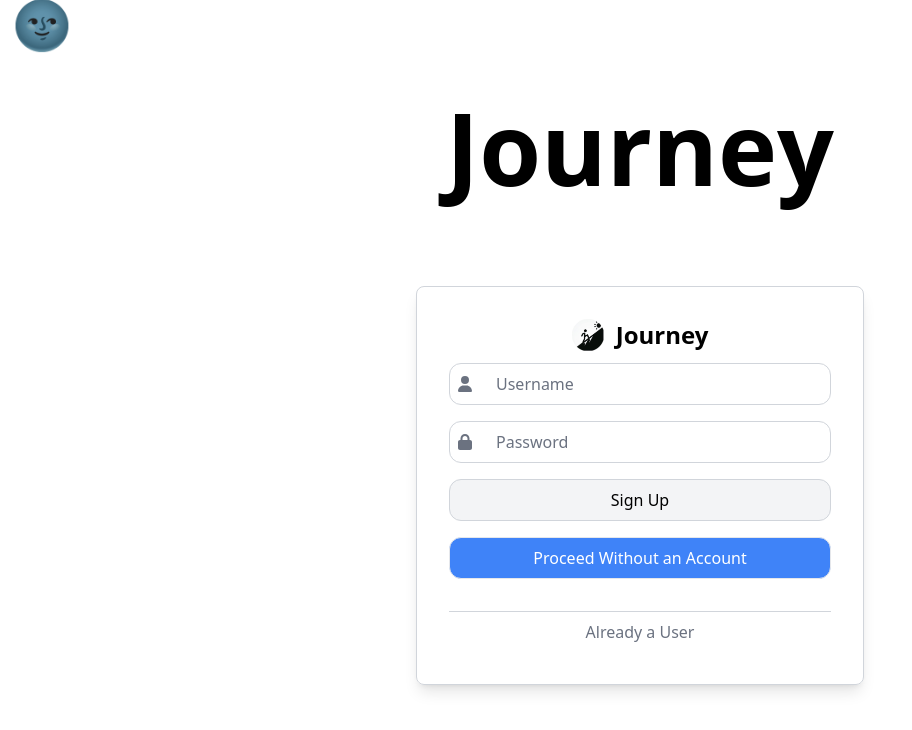
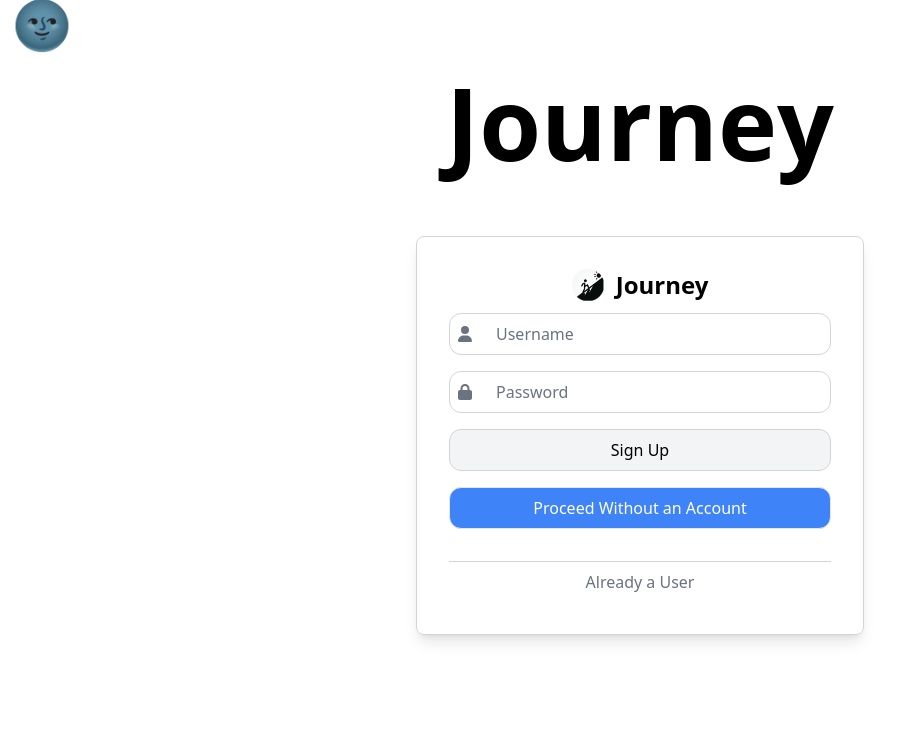
Before and after one commit to Bhavesh143-py/Journey-, a React (Vite) app in the folder Full Stack Code/frontend/: page / in a window 1280 px wide. Shown: the top 730 px of the page, without its empty margins (0-912 px from the left). Built offline with nearby package versions, Linux system fonts and the light colour scheme.

Commit message:
name overflow

```diff
--- a/Full Stack Code/frontend/src/components/NamePlate.jsx
+++ b/Full Stack Code/frontend/src/components/NamePlate.jsx
@@ -37,7 +37,7 @@ const NamePlate =()=>{
     }
     return(
         <div>
-            <h1 ref={headerref} className="mb-6 font-extrabold text-10xl text-center py-6">
+            <h1 ref={headerref} className="mb-6 font-extrabold text-5xl text-center py-6 md:text-10xl">
                 <BreakTheText prop={header} />
             </h1>
         </div>
```
